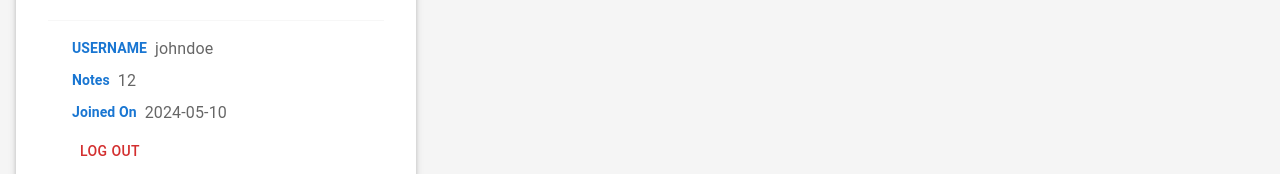
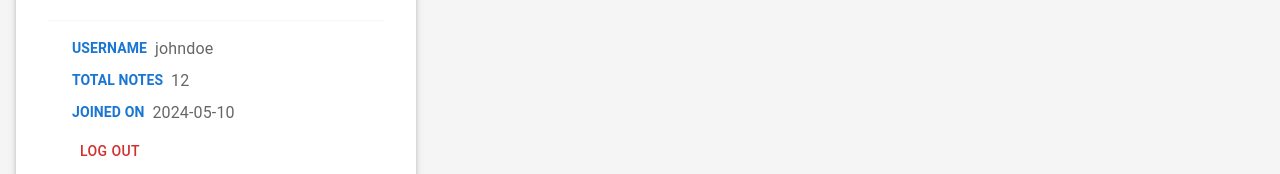
Before and after one commit to skfeat17/SkyNote, a React (Vite) app: page /profile in a window 1280 px wide. Shown: the part 412-586 px from the top of the page. Built offline with nearby package versions, Linux system fonts and the light colour scheme; some icons are missing.

Commit message:
Initial commit

```diff
--- a/src/routes/Edit.jsx
+++ b/src/routes/Edit.jsx
@@ -23,7 +23,7 @@ const Edit = () => {
         return `${dayName} ${day} ${monthName} ${year} ${hours}:${minutes}:${seconds} ${ampm}`;
     }
     return (
-        <Box sx={{ display: 'flex', margin: 2, flexDirection: "column", gap: 3 }}>
+        <Box sx={{ display: 'flex', margin: 2, flexDirection: "column", gap: 3 ,mt:8}}>
             <Paper>
                 <Typography gutterBottom variant="h6" contentEditable={true} component="div" sx={{
                     color: 'text.secondary',
--- a/src/routes/Profile.jsx
+++ b/src/routes/Profile.jsx
@@ -66,14 +66,14 @@ export const Profile = () => {
         {/* Notes Count */}
         <Stack direction="row" spacing={1} alignItems="center" sx={{ mt: 1 }} justifyContent="start">
           <NotesIcon color="primary" />
-          <Typography color="primary"  fontWeight="bold" variant="subtitle2">Notes</Typography>
+          <Typography color="primary"  fontWeight="bold" variant="subtitle2">TOTAL NOTES</Typography>
         <Typography variant="body1" color="textSecondary" gutterBottom>{user.totalNotes}</Typography>
         </Stack>
 
         {/* Joined On */}
         <Stack direction="row" spacing={1} alignItems="center"  sx={{ mt: 1 }} justifyContent="start">
           <CalendarTodayIcon color="primary" />
-          <Typography color="primary"  fontWeight="bold" variant="subtitle2">Joined On</Typography>
+          <Typography color="primary"  fontWeight="bold" variant="subtitle2">JOINED ON</Typography>
         <Typography variant="body1" color="textSecondary" gutterBottom>{user.joinedOn}</Typography>
         </Stack>
 
--- a/src/routes/View.jsx
+++ b/src/routes/View.jsx
@@ -27,7 +27,7 @@ const View = () => {
 
 
     return (
-        <Box sx={{ display: 'flex', margin: 2, flexDirection: "column", gap: 3 }}>
+        <Box sx={{ display: 'flex', margin: 2, flexDirection: "column", gap: 3,mt:8 }}>
             <Paper sx={{display:"flex",alignItems:"center"}}>
                 <Typography gutterBottom variant="h6" component="div" sx={{
                     color: 'text.secondary',paddingX:2
```
